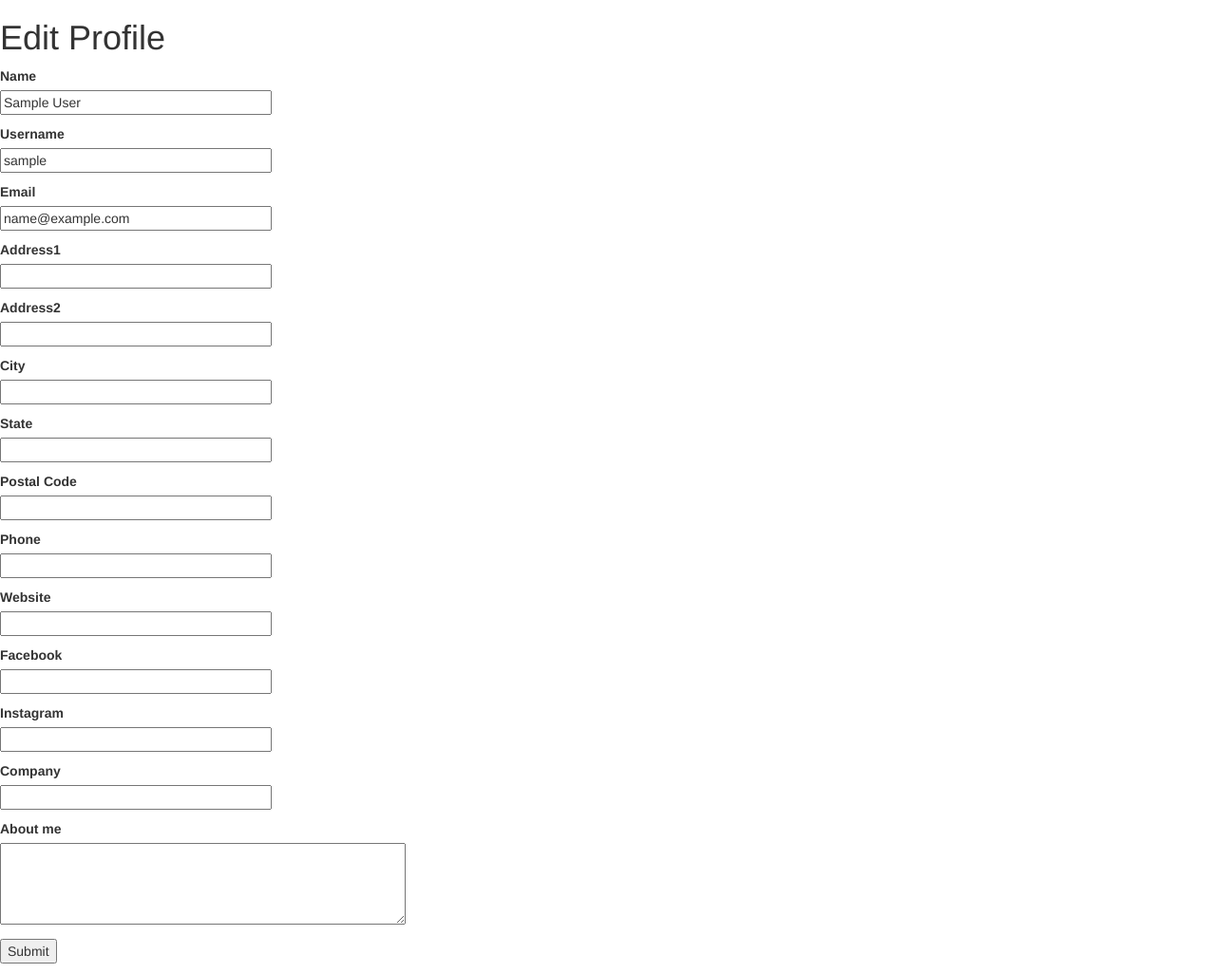
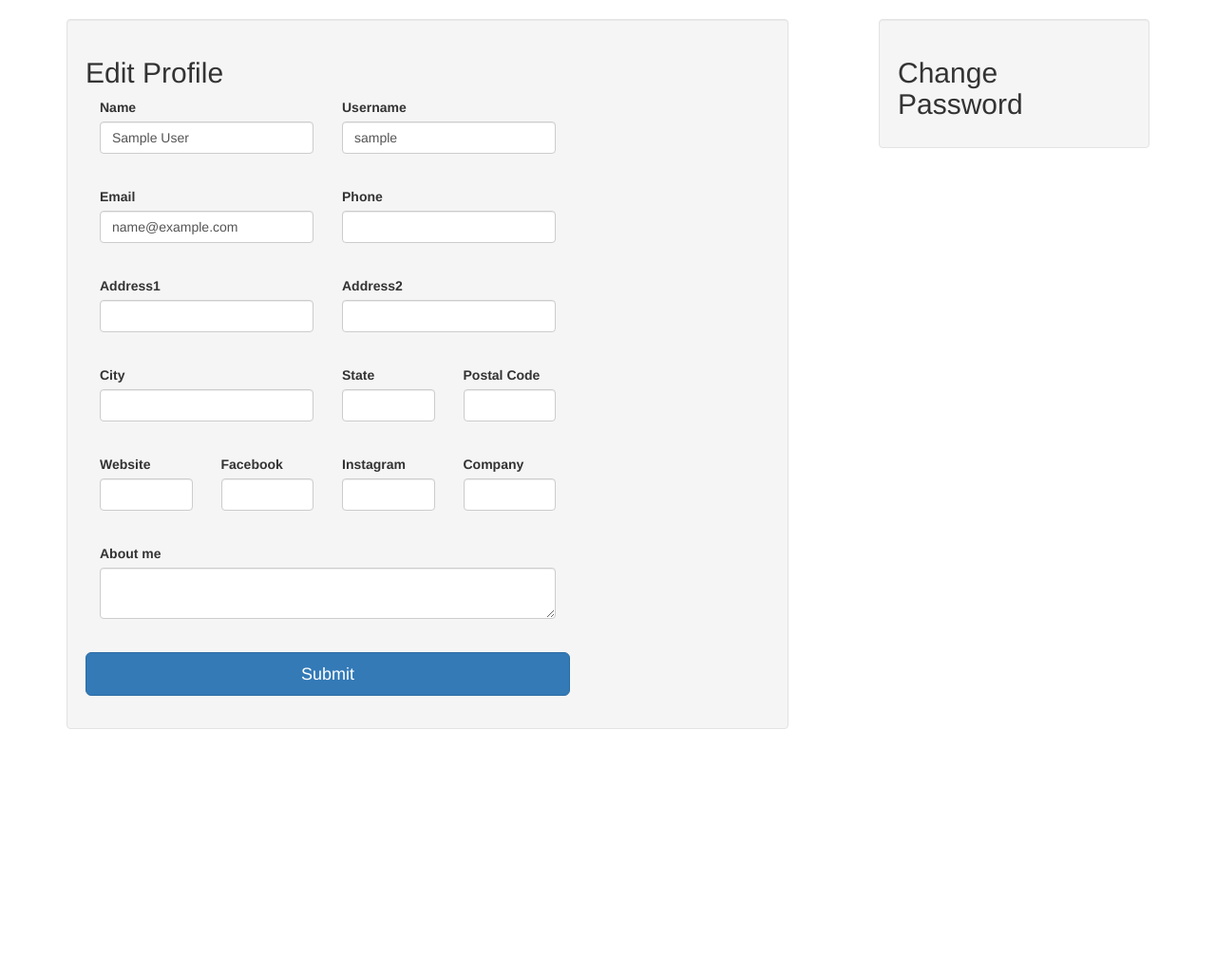
Before and after one commit to sgwired/tm2, a Flask app: page /edit_profile in a window 1280 px wide. Shown: the part 52-1077 px from the top of the page at 95% size. After the commit the page ends 820 px from the top, so only its background shows below. Run offline with Flask 2, Linux system fonts and the light colour scheme; the visitor is signed in with stand-in values (Sample User, id 1); data comes from the database, SQL or seed files in the repository; both versions use the stored data as it was after the commit; some libraries are stand-ins or nearby versions.

Commit message:
added bootstrap to edit profile

```diff
--- a/app/auth/routes.py
+++ b/app/auth/routes.py
@@ -43,7 +43,7 @@ def logout():
 @bp.route('/register', methods=['GET', 'POST'])
 def register():
     if current_user.is_authenticated:
-        return redirect(url_for('main.homepage'))
+        return redirect(url_for('homepage'))
     form = RegistrationForm()
     if form.validate_on_submit():
         user = User(username=form.username.data, email=form.email.data)
--- a/app/templates/edit_profile.html
+++ b/app/templates/edit_profile.html
@@ -1,106 +1,130 @@
 {% extends "base.html" %} {% block content %}
-<h1>Edit Profile</h1>
+<div class="container">
+    <div class="col-md-8 well">
+
+            <h2>Edit Profile</h2>
             <form action="" method="post">
                 {{ form.hidden_tag() }}
-    <p>
+
+                <div class="row col-md-9">
+                        <div class="form-group col-md-6">
                                 {{ form.name.label }}
-        <br> {{ form.name(size=32) }}
+                                <br> {{ form.name(size=32, class_="form-control") }}
                                 <br> {% for error in form.name.errors %}
                                 <span style="color: red;">[{{ error }}]</span>
                                 {% endfor %}
-    </p>
-    <p>
+                            </div>
+                            <div class="form-group col-md-6">
                                 {{ form.username.label }}
-        <br> {{ form.username(size=32) }}
+                                <br> {{ form.username(size=32, class_="form-control") }}
                                 <br> {% for error in form.username.errors %}
                                 <span style="color: red;">[{{ error }}]</span>
                                 {% endfor %}
-    </p>
-    <p>
+                            </div>
+                </div>
+                <div class="row col-md-9">
+                        <div class="form-group col-md-6">
                                 {{ form.email.label }}
-        <br> {{ form.email(size=32) }}
+                                <br> {{ form.email(size=32, class_="form-control") }}
                                 <br> {% for error in form.email.errors %}
                                 <span style="color: red;">[{{ error }}]</span>
                                 {% endfor %}
-    </p>
-    <p>
+                            </div>
+                            <div class="form-group col-md-6">
+                                    {{ form.phone.label }}
+                                    <br> {{ form.phone(size=32, class_="form-control") }}
+                                    <br> {% for error in form.phone.errors %}
+                                    <span style="color: red;">[{{ error }}]</span>
+                                    {% endfor %}
+                                </div>
+                </div>
+                <div class="row col-md-9">
+                        <div class="form-group col-md-6">
                                 {{ form.address1.label }}
-        <br> {{ form.address1(size=32) }}
+                                <br> {{ form.address1(size=32, class_="form-control") }}
                                 <br> {% for error in form.address1.errors %}
                                 <span style="color: red;">[{{ error }}]</span>
                                 {% endfor %}
-    </p>
-    <p>
+                            </div>
+                            <div class="form-group col-md-6">
                                 {{ form.address2.label }}
-        <br> {{ form.address2(size=32) }}
+                                <br> {{ form.address2(size=32, class_="form-control") }}
                                 <br> {% for error in form.address2.errors %}
                                 <span style="color: red;">[{{ error }}]</span>
                                 {% endfor %}
-    </p>
-    <p>
+                            </div>
+                </div>
+                <div class="row col-md-9">
+                    <div class="form-group col-md-6">
                         {{ form.city.label }}
-        <br> {{ form.city(size=32) }}
+                        <br> {{ form.city(size=32, class_="form-control") }}
                         <br> {% for error in form.city.errors %}
                         <span style="color: red;">[{{ error }}]</span>
                         {% endfor %}
-    </p>
-    <p>
+                    </div>
+                    <div class="form-group col-md-3">
                         {{ form.state.label }}
-        <br> {{ form.state(size=32) }}
+                        <br> {{ form.state(size=32, class_="form-control") }}
                         <br> {% for error in form.state.errors %}
                         <span style="color: red;">[{{ error }}]</span>
                         {% endfor %}
-    </p>
-    <p>
+                    </div>
+                    <div class="form-group col-md-3">
                         {{ form.postal_code.label }}
-        <br> {{ form.postal_code(size=32) }}
+                        <br> {{ form.postal_code(size=32, class_="form-control") }}
                         <br> {% for error in form.postal_code.errors %}
                         <span style="color: red;">[{{ error }}]</span>
                         {% endfor %}
-    </p>
-
-    <p>
-        {{ form.phone.label }}
-        <br> {{ form.phone(size=32) }}
-        <br> {% for error in form.phone.errors %}
-        <span style="color: red;">[{{ error }}]</span>
-        {% endfor %}
-    </p>
-    <p>
+                    </div>
+                </div>
+                <div class="row col-md-9">
+                        <div class="form-group col-md-3">
                                 {{ form.website.label }}
-        <br> {{ form.website(size=32) }}
+                                <br> {{ form.website(size=32, class_="form-control") }}
                                 <br> {% for error in form.website.errors %}
                                 <span style="color: red;">[{{ error }}]</span>
                                 {% endfor %}
-    </p>
-    <p>
+                            </div>
+                        <div class="form-group col-md-3">
                                 {{ form.facebook.label }}
-        <br> {{ form.facebook(size=32) }}
+                                <br> {{ form.facebook(size=32, class_="form-control") }}
                                 <br> {% for error in form.facebook.errors %}
                                 <span style="color: red;">[{{ error }}]</span>
                                 {% endfor %}
-    </p>
-    <p>
+                            </div>
+                            <div class="form-group col-md-3">
                                 {{ form.instagram.label }}
-        <br> {{ form.instagram(size=32) }}
+                                <br> {{ form.instagram(size=32, class_="form-control") }}
                                 <br> {% for error in form.instagram.errors %}
                                 <span style="color: red;">[{{ error }}]</span>
                                 {% endfor %}
-    </p>
-    <p>
+                            </div>
+                            <div class="form-group col-md-3">
                                 {{ form.company.label }}
-        <br> {{ form.company(size=32) }}
+                                <br> {{ form.company(size=32, class_="form-control") }}
                                 <br> {% for error in form.company.errors %}
                                 <span style="color: red;">[{{ error }}]</span>
                                 {% endfor %}
-    </p>
-    <p>
+                            </div>
+                </div>
+                <div class="row col-md-9">
+                        <div class="form-group col-md-12">
                                 {{ form.about_me.label }}
-        <br> {{ form.about_me(cols=50, rows=4) }}
+                                <br> {{ form.about_me(class_="form-control") }}
                                 <br> {% for error in form.about_me.errors %}
                                 <span style="color: red;">[{{ error }}]</span>
                                 {% endfor %}
-    </p>
-    <p>{{ form.submit() }}</p>
+                            </div>
+                </div>
+                <div class="row col-md-9">
+                        <div class="form-group">{{ form.submit(class_="btn btn-lg btn-primary btn-block") }}</div>
+                </div>
+
             </form>
+    </div>
+    <div class="col-md-3 col-md-offset-1 well">
+        <h2>Change Password</h2>
+    </div>
+</div>
+
 {% endblock %}
```
Also changed, not shown: app/templates/user.html (+9 -2 lines), app.db, 1 other file. Lines whose indentation alone changed are shown as unchanged.
